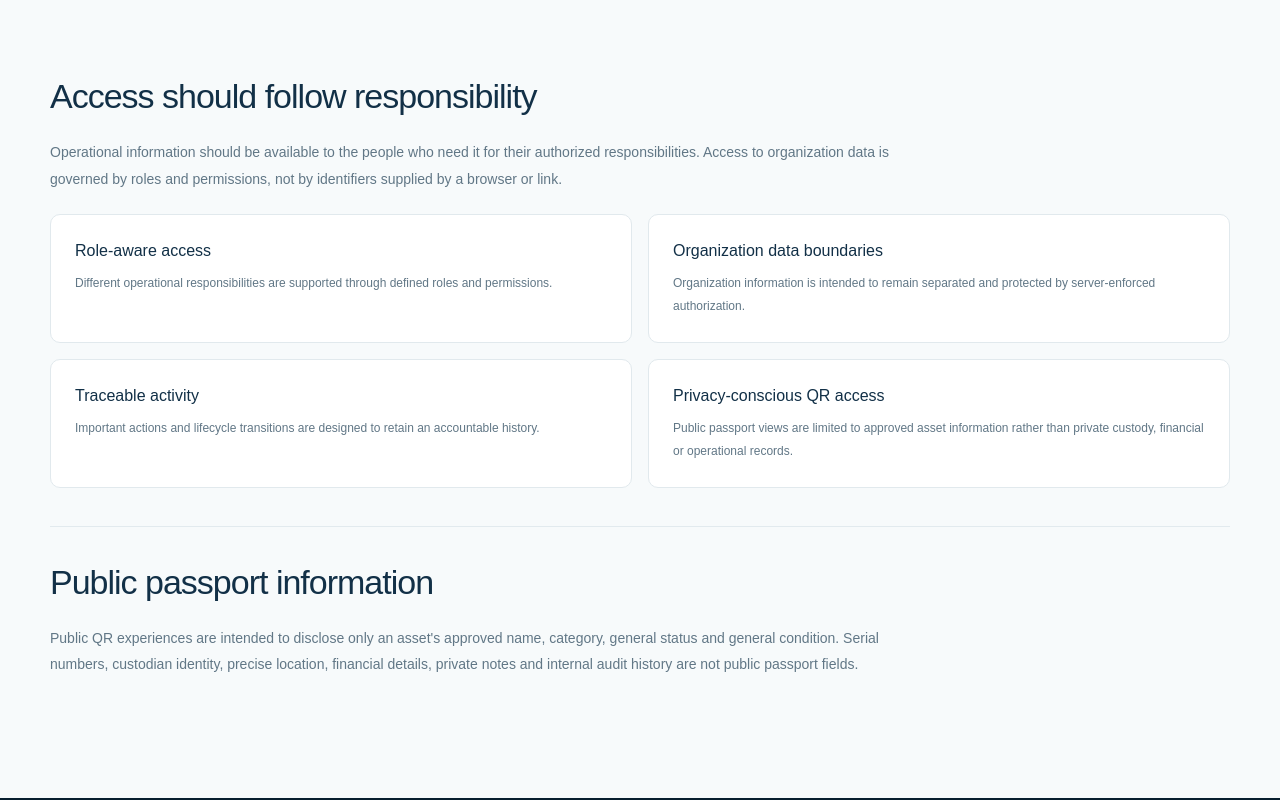
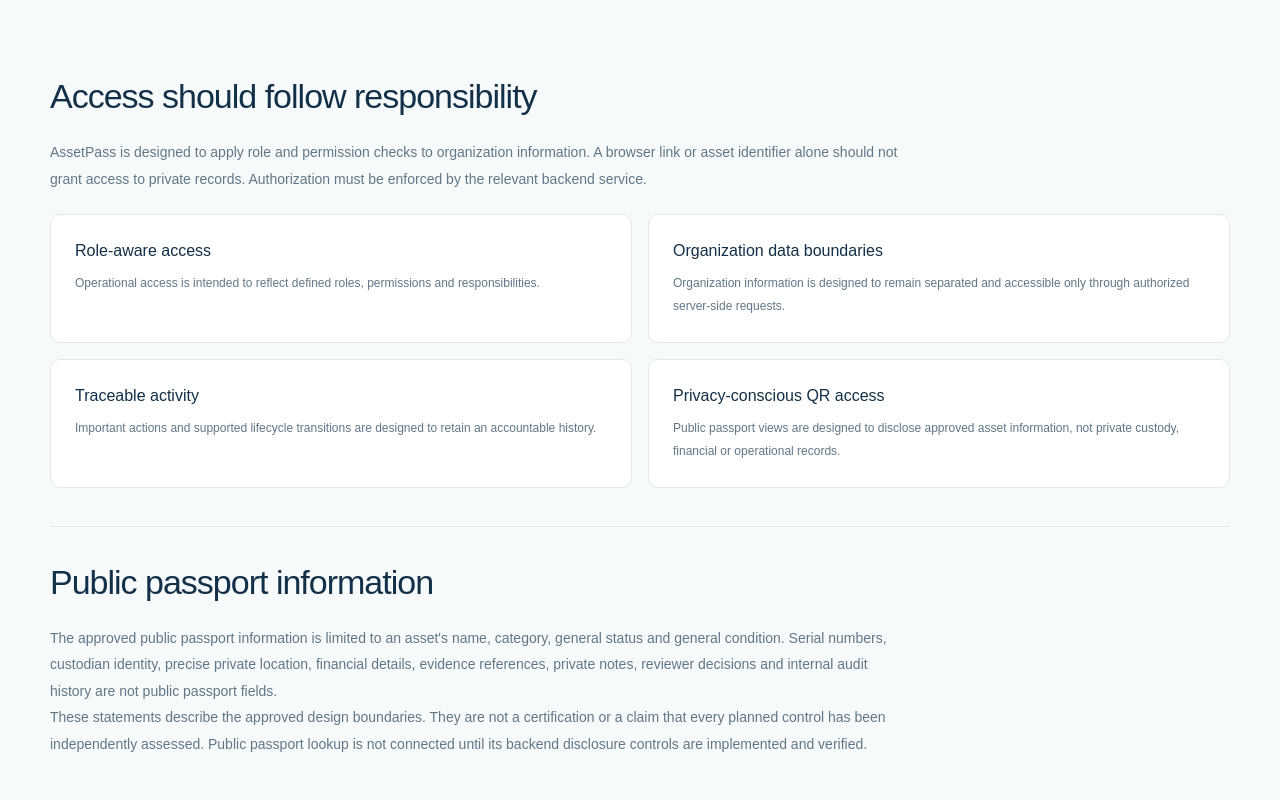
Before and after one commit to hlestakovjames/assetpass-frontend, a Next.js app: page /security in a window 1280 px wide. Shown: the part 580-1380 px from the top of the page. Built offline with nearby package versions, Linux system fonts and the light colour scheme.

Commit message:
docs: align public website src/app/security/page.tsx with Release 1 scope

```diff
--- a/src/app/security/page.tsx
+++ b/src/app/security/page.tsx
@@ -1,13 +1,19 @@
 import { PublicPage, ContentSection } from "../components/public-page";
 
 export default function SecurityPage() {
-  return <PublicPage eyebrow="ACCOUNTABILITY BY DESIGN" title="Useful information. Appropriate access." description="AssetPass is designed around controlled access, tenant boundaries and responsible information disclosure throughout the asset lifecycle.">
-    <ContentSection title="Access should follow responsibility"><p>Operational information should be available to the people who need it for their authorized responsibilities. Access to organization data is governed by roles and permissions, not by identifiers supplied by a browser or link.</p><div className="inner-grid">
-      <article className="inner-card"><h3>Role-aware access</h3><p>Different operational responsibilities are supported through defined roles and permissions.</p></article>
-      <article className="inner-card"><h3>Organization data boundaries</h3><p>Organization information is intended to remain separated and protected by server-enforced authorization.</p></article>
-      <article className="inner-card"><h3>Traceable activity</h3><p>Important actions and lifecycle transitions are designed to retain an accountable history.</p></article>
-      <article className="inner-card"><h3>Privacy-conscious QR access</h3><p>Public passport views are limited to approved asset information rather than private custody, financial or operational records.</p></article>
-    </div></ContentSection>
-    <ContentSection title="Public passport information"><p>Public QR experiences are intended to disclose only an asset&apos;s approved name, category, general status and general condition. Serial numbers, custodian identity, precise location, financial details, private notes and internal audit history are not public passport fields.</p></ContentSection>
+  return <PublicPage eyebrow="ACCOUNTABILITY BY DESIGN" title="Useful information. Appropriate access." description="AssetPass is designed around controlled access, organization data boundaries and responsible information disclosure throughout the asset lifecycle.">
+    <ContentSection title="Access should follow responsibility">
+      <p>AssetPass is designed to apply role and permission checks to organization information. A browser link or asset identifier alone should not grant access to private records. Authorization must be enforced by the relevant backend service.</p>
+      <div className="inner-grid">
+        <article className="inner-card"><h3>Role-aware access</h3><p>Operational access is intended to reflect defined roles, permissions and responsibilities.</p></article>
+        <article className="inner-card"><h3>Organization data boundaries</h3><p>Organization information is designed to remain separated and accessible only through authorized server-side requests.</p></article>
+        <article className="inner-card"><h3>Traceable activity</h3><p>Important actions and supported lifecycle transitions are designed to retain an accountable history.</p></article>
+        <article className="inner-card"><h3>Privacy-conscious QR access</h3><p>Public passport views are designed to disclose approved asset information, not private custody, financial or operational records.</p></article>
+      </div>
+    </ContentSection>
+    <ContentSection title="Public passport information">
+      <p>The approved public passport information is limited to an asset's name, category, general status and general condition. Serial numbers, custodian identity, precise private location, financial details, evidence references, private notes, reviewer decisions and internal audit history are not public passport fields.</p>
+      <p>These statements describe the approved design boundaries. They are not a certification or a claim that every planned control has been independently assessed. Public passport lookup is not connected until its backend disclosure controls are implemented and verified.</p>
+    </ContentSection>
   </PublicPage>;
 }
```
